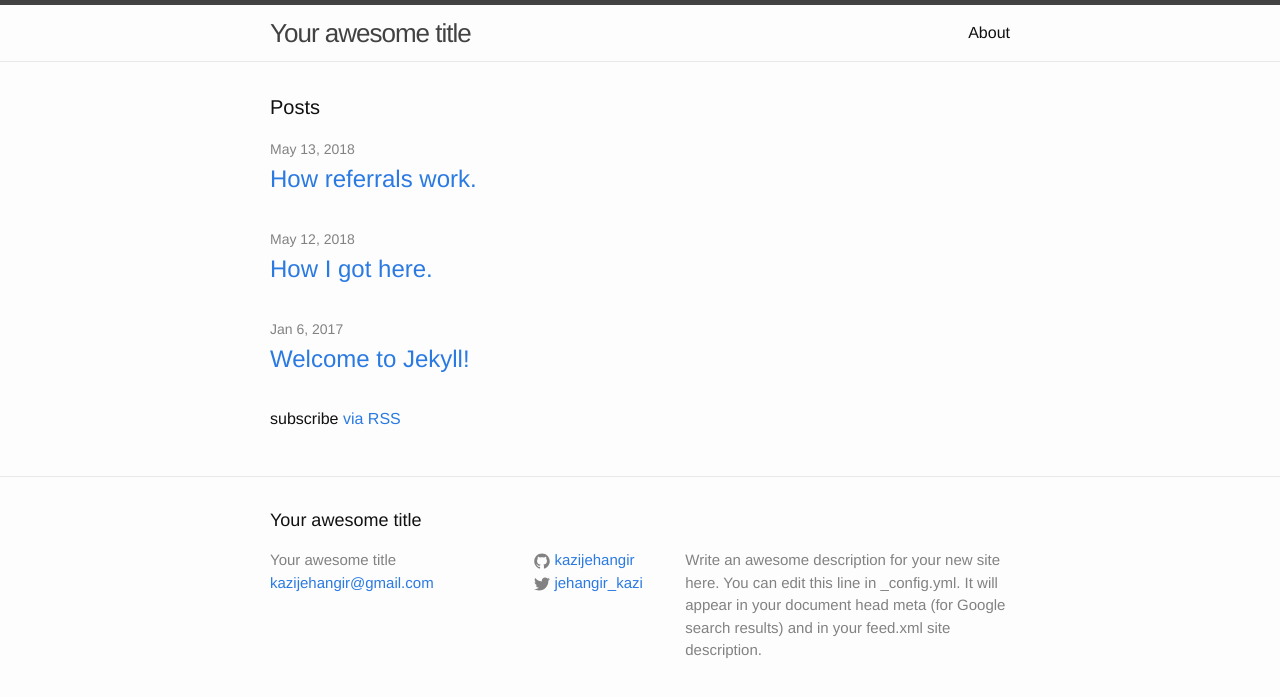
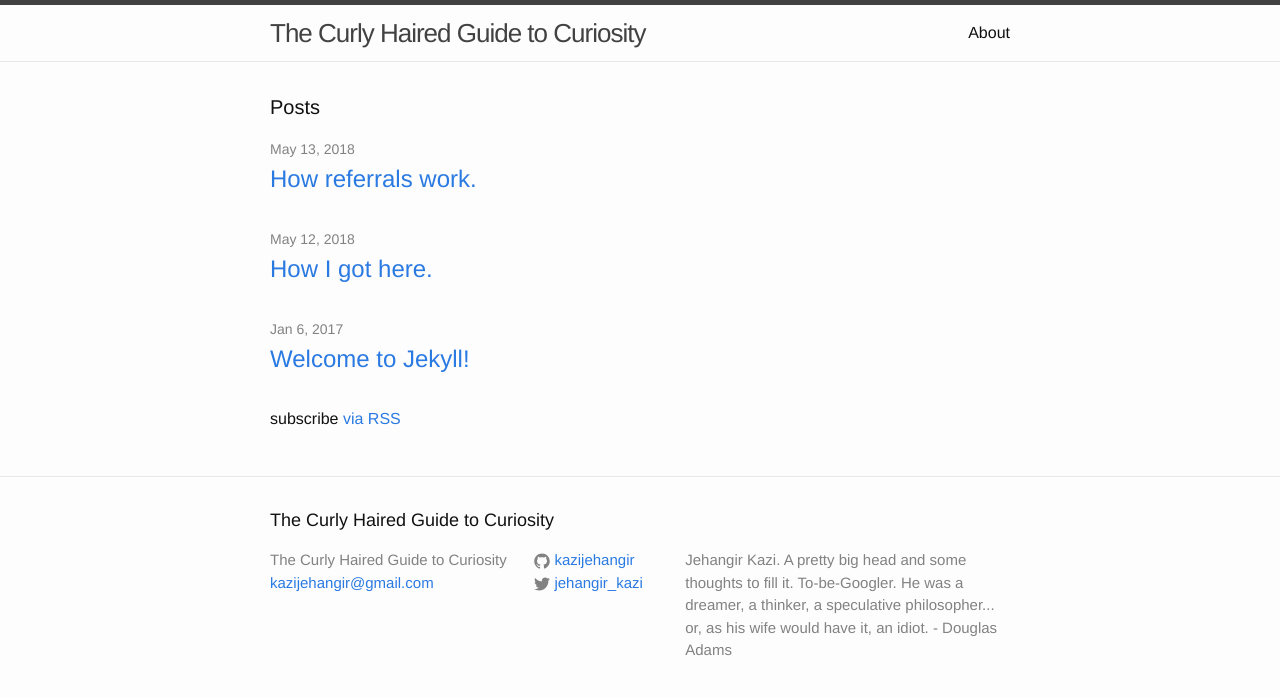
Before and after one commit to kazijehangir/kazijehangir.github.io, a Jekyll site: the page built from index.html, in a window 1280 px wide. Shown: the top 697 px of the page. Built offline with Jekyll 4.4.1, drawn with Linux system fonts in a browser that asks for light colours.

Commit message:
Update _config.yml

```diff
--- a/_config.yml
+++ b/_config.yml
@@ -6,12 +6,14 @@
 # 'jekyll serve'. If you change this file, please restart the server process.
 
 # Site settings
-title: Your awesome title
+title: The Curly Haired Guide to Curiosity
 email: kazijehangir@gmail.com # change this when private email is feasible.
 description: > # this means to ignore newlines until "baseurl:"
-  Write an awesome description for your new site here. You can edit this
-  line in _config.yml. It will appear in your document head meta (for
-  Google search results) and in your feed.xml site description.
+  Jehangir Kazi. A pretty big head and some thoughts to fill it.
+  To-be-Googler.
+  He was a dreamer, a thinker, a speculative philosopher... or, as his wife would have it, an idiot.
+  - Douglas Adams
+
 baseurl: "" # the subpath of your site, e.g. /blog
 url: "http://jehangir.me" # the base hostname & protocol for your site
 twitter_username: jehangir_kazi
```
